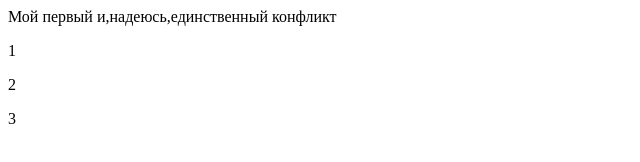
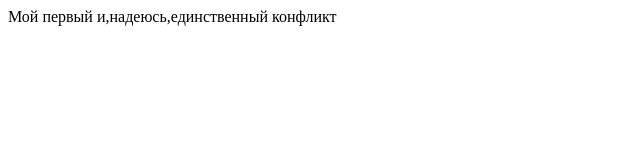
Before and after one commit to xenia-efimova/conflict-lesson, a plain HTML site: page index.html in a window 1280 px wide. Shown: the full height of the page, 0-640 px from the left. Drawn offline with Linux system fonts and the light colour scheme.

Commit message:
Delete p-s

```diff
--- a/index.html
+++ b/index.html
@@ -4,10 +4,6 @@
 	</head>
 	<body>
 		<header>Мой первый и,надеюсь,единственный конфликт</header>
-		<div>
-			<p>1</p>
-			<p>2</p>
-			<p>3</p>
-		</div>
+		<div></div>
 	</body>
 </html>
```
